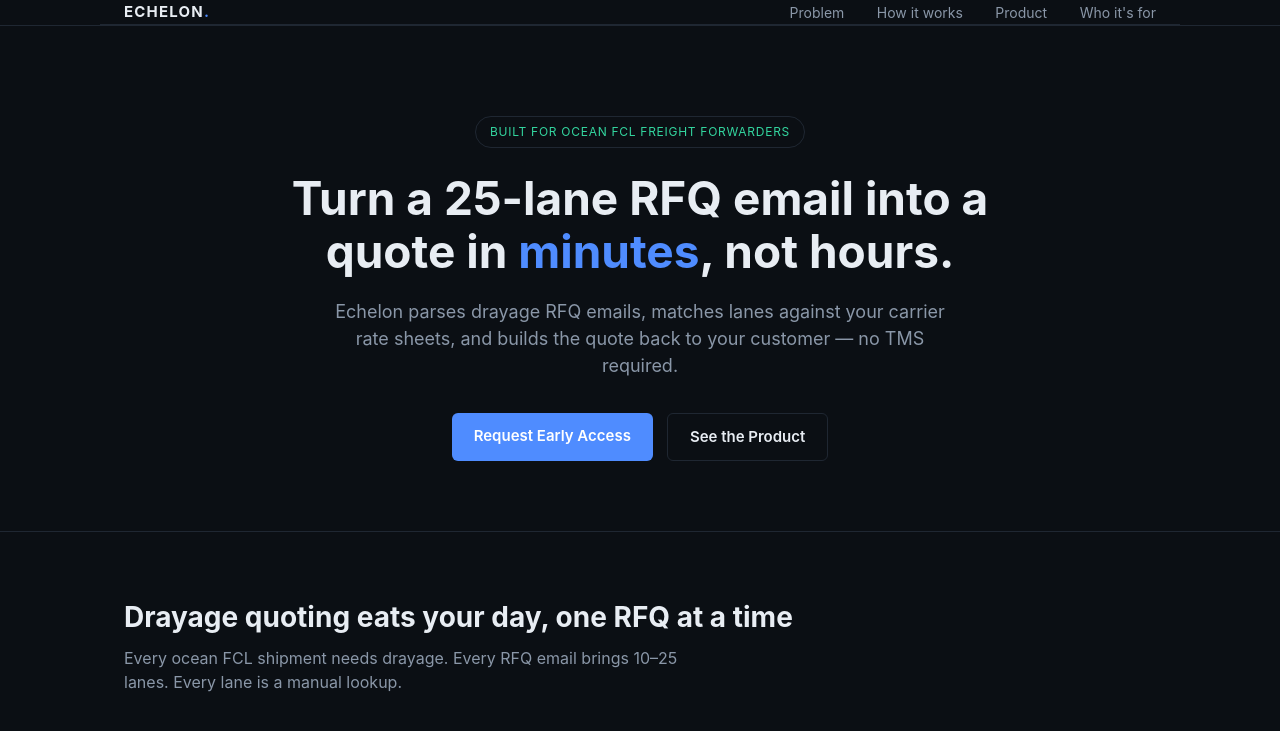
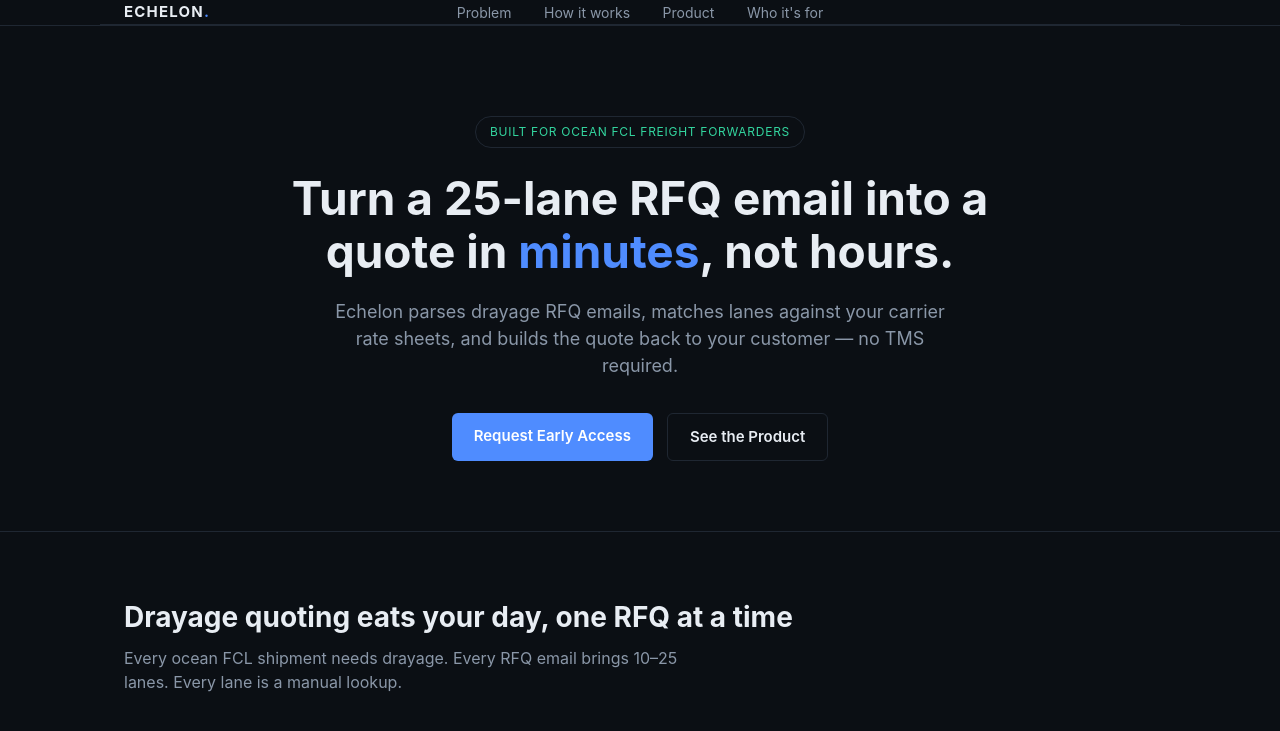
Before and after one commit to kavinphab/echelon-quote, a plain HTML site: page index.html in a window 1280 px wide. Shown: the top 731 px of the page. Drawn offline with Linux system fonts and the light colour scheme.

Commit message:
Center nav, increase header vertical spacing

```diff
--- a/index.html
+++ b/index.html
@@ -24,13 +24,14 @@
   }
   .wrap { max-width: 1080px; margin: 0 auto; padding: 0 24px; }
   header {
-    display: flex; align-items: center; justify-content: space-between;
-    padding: 24px 0; border-bottom: 1px solid var(--border);
+    display: grid; grid-template-columns: 1fr auto 1fr; align-items: center;
+    padding: 40px 0; border-bottom: 1px solid var(--border);
   }
-  .logo { font-weight: 700; letter-spacing: 0.08em; font-size: 15px; }
+  .logo { font-weight: 700; letter-spacing: 0.08em; font-size: 15px; justify-self: start; }
   .logo span { color: var(--accent); }
+  nav { justify-self: center; }
   nav a {
-    color: var(--muted); text-decoration: none; margin-left: 28px; font-size: 14px;
+    color: var(--muted); text-decoration: none; margin: 0 14px; font-size: 14px;
   }
   .cta-btn {
     background: var(--accent); color: #fff; padding: 9px 18px; border-radius: 6px;
```
